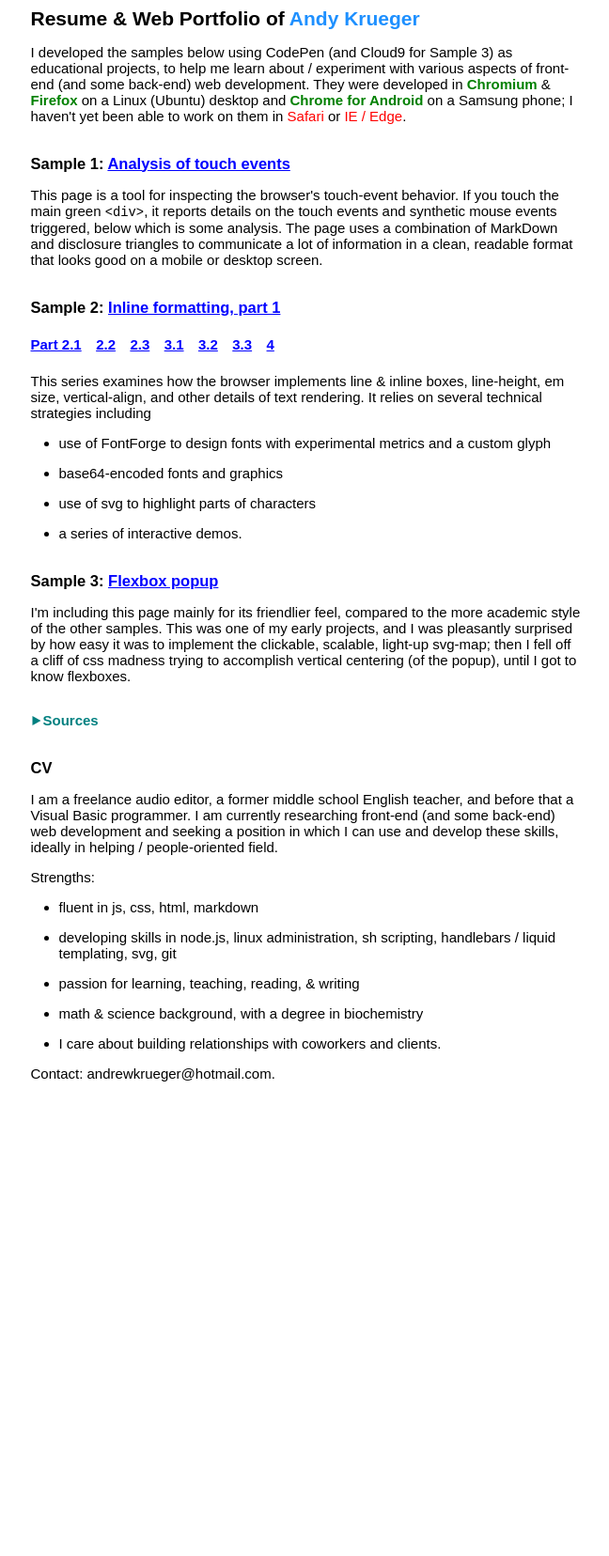
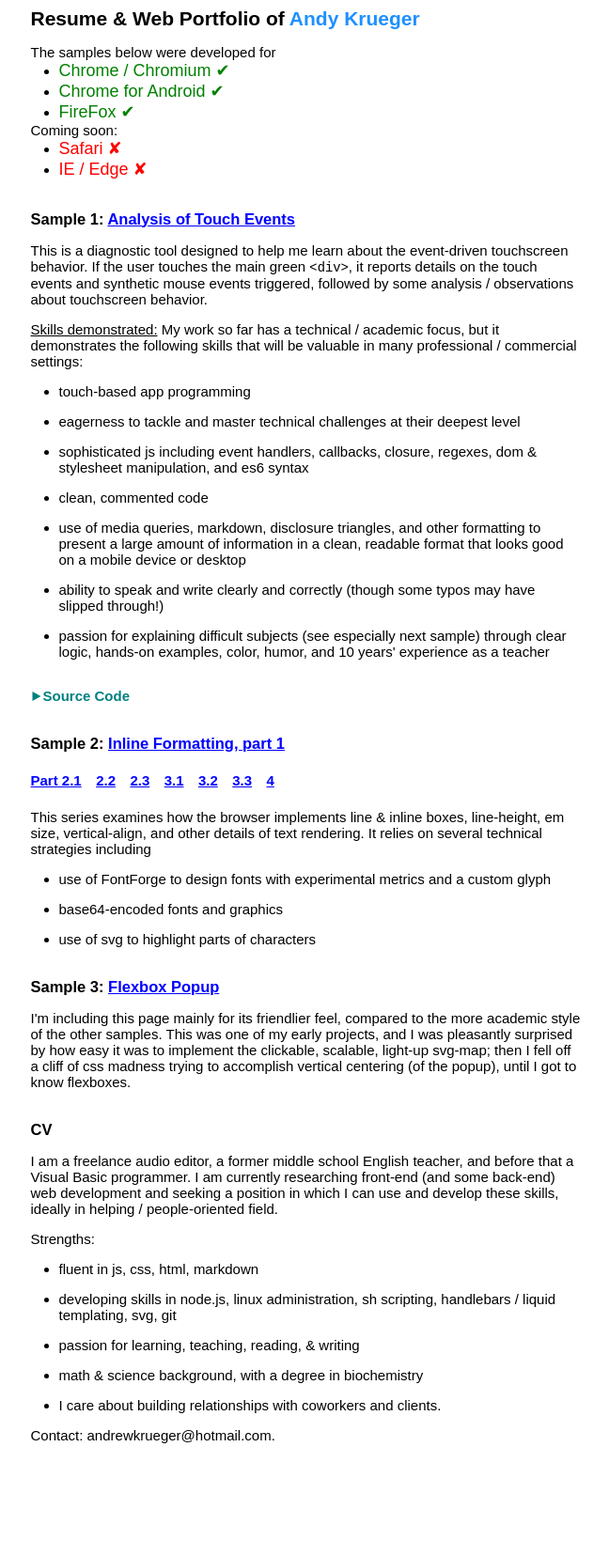
Before and after one commit to akrueg/portfolio, a Jekyll site: the page built from index.html, in a window 1280 px wide. Shown: the whole page at 94% size, without its empty margins (315-963 px from the left). Built offline with Jekyll 4.4.1, drawn with Linux system fonts in a browser that asks for light colours; before the commit the page ends 1271 px from its top, so only the background shows below that.

Commit message:
Update index.html

```diff
--- a/index.html
+++ b/index.html
@@ -7,24 +7,71 @@ js    : index
 
 <h2>Resume &amp; Web Portfolio of <em>Andy Krueger</em>{#spanMyName}</h2>
 
-<p>I developed the samples below using CodePen (and Cloud9 for
-Sample 3) as educational projects, to help me learn about /
-experiment with various aspects of front-end (and some back-end)
-web development.  They were developed in <em>Chromium</em>{green!} &amp; <em>Firefox</em>{green!}
-on a Linux (Ubuntu) desktop and <em>Chrome for Android</em>{green!}
-on a Samsung phone; I haven&#39;t yet been able to work on them in <em>Safari</em>{red}
-or <em>IE / Edge</em>{red}.</p>
+<p>The samples below were developed for </p>
 
-<h3>Sample 1: <a href="https://akrueg.github.io/portfolio/sample_touch/touch">Analysis of touch events</a></h3>
+<ul>
+<li><span class='goodBrowser'>Chrome / Chromium</span></li>
+<li><span class='goodBrowser'>Chrome for Android</span></li>
+<li><span class='goodBrowser'>FireFox</span> </li>
+</ul>
 
-<p>This page is a tool for inspecting the browser&#39;s touch-event behavior.
-If you touch the main green <code>&lt;div&gt;</code>, it reports details on the
-touch events and synthetic mouse events triggered, below which
-is some analysis.  The page uses a combination of MarkDown and
-disclosure triangles to communicate a lot of information in a clean,
-readable format that looks good on a mobile or desktop screen.</p>
+<p>Coming soon: </p>
 
-<h3>Sample 2: <a href="https://akrueg.github.io/portfolio/sample_inline/inline1">Inline formatting, part&nbsp;1</a></h3>
+<ul>
+<li><span class='badBrowser'>Safari</span></li>
+<li><span class='badBrowser'>IE / Edge</span></li>
+</ul>
+
+<h3>Sample 1: <a href="https://akrueg.github.io/portfolio/sample_touch/touch">Analysis of Touch Events</a></h3>
+
+<p>This is a diagnostic tool designed to help me learn about the
+event-driven touchscreen behavior.  If the user touches the main
+green <code>&lt;div&gt;</code>, it reports details on the touch events and
+synthetic mouse events triggered, followed by some analysis /
+observations about touchscreen behavior.</p>
+
+<p>_<strong><em>Skills demonstrated:</em></strong>_ My work so far has a technical / academic
+focus, but it demonstrates the following skills that will be valuable
+in many professional / commercial settings:</p>
+
+<ul>
+<li><p>touch-based app programming</p></li>
+<li><p>eagerness to tackle and master technical challenges at their deepest
+level</p></li>
+<li><p>sophisticated js including event handlers, callbacks, closure, regexes,
+dom &amp; stylesheet manipulation, and es6 syntax</p></li>
+<li><p>clean, commented code</p></li>
+<li><p>use of media queries, markdown, disclosure triangles, and other
+formatting to present a large amount of information in a clean,
+readable format that looks good on a mobile device or desktop</p></li>
+<li><p>ability to speak and write clearly and correctly (though some typos
+may have slipped through!)</p></li>
+<li><p>passion for explaining difficult subjects (see especially next sample)
+through clear logic, hands-on examples, color, humor, and 10 years&#39;
+experience as a teacher  </p></li>
+</ul>
+
+<div class='discloseC mdCaptureStart'></div>
+
+<p><strong>Source Code</strong></p>
+
+<ul>
+<li><p>GitHub repo of this portfolio <a href="https://github.com/akrueg/portfolio"><span></span></a>.</p></li>
+<li><p>Index of all pages on CodePen <a href="https://codepen.io/akrueg/pen/BLoJxB"><span></span></a>,
+which contains the samples listed here plus further research on touch
+events, inline formatting, flexboxes, and other topics.</p></li>
+<li><p>Sample 1 on CodePen <a href="https://codepen.io/akrueg/pen/groBgm"><span></span></a>,
+which contains the page&#39;s original markdown source - CodePen and GitHub use
+different markdown flavors (RedCarpet &amp; KramDown), so I&#39;m posting precompiled
+html on GitHub.</p></li>
+<li><p>Sample 2, part 1 on CodePen <a href="https://codepen.io/akrueg/pen/rLxzdE"><span></span></a>;
+the other parts are listed on the CodePen index page above.</p></li>
+<li><p>Sample 3 on CodePen <a href="https://codepen.io/akrueg/pen/qaNYjN"><span></span></a>.</p></li>
+</ul>
+
+<div class='mdCaptureEnd'></div>
+
+<h3>Sample 2: <a href="https://akrueg.github.io/portfolio/sample_inline/inline1">Inline Formatting, part 1</a></h3>
 
 <p><strong><a href="https://akrueg.github.io/portfolio/sample_inline/inline21">Part 2.1</a>
 <a href="https://akrueg.github.io/portfolio/sample_inline/inline22">2.2</a>
@@ -43,37 +90,16 @@ It relies on several technical strategies including</p>
 custom glyph</p></li>
 <li><p>base64-encoded fonts and graphics</p></li>
 <li><p>use of svg to highlight parts of characters</p></li>
-<li><p>a series of interactive demos.</p></li>
 </ul>
 
-<h3>Sample 3: <a href="https://akrueg.github.io/portfolio/sample_flex/flex">Flexbox popup</a></h3>
+<h3>Sample 3: <a href="https://akrueg.github.io/portfolio/sample_flex/flex">Flexbox Popup</a></h3>
 
 <p>I&#39;m including this page mainly for its friendlier feel, compared to
 the more academic style of the other samples.  This was one of my
 early projects, and I was pleasantly surprised by how easy it was to
 implement the clickable, scalable, light-up svg-map; then I fell off a
 cliff of css madness trying to accomplish vertical centering (of the popup),
-until I got to know flexboxes.  </p>
-
-<div class='discloseC mdCaptureStart'></div>
-
-<p><strong>Sources</strong></p>
-
-<ul>
-<li><p>GitHub repo of this portfolio <a href="https://github.com/akrueg/portfolio"><span></span></a>.</p></li>
-<li><p>Index of all pages on CodePen <a href="https://codepen.io/akrueg/pen/BLoJxB"><span></span></a>,
-which contains the samples listed here plus further research on touch
-events, inline formatting, flexboxes, and other topics.</p></li>
-<li><p>Sample 1 on CodePen <a href="https://codepen.io/akrueg/pen/groBgm"><span></span></a>,
-which contains the page&#39;s original markdown source.  CodePen and GitHub use
-different markdown flavors (RedCarpet &amp; KramDown).  I&#39;m using CodePen for
-markdown compilation and posting the html output on GitHub.</p></li>
-<li><p>Sample 2, part 1 on CodePen <a href="https://codepen.io/akrueg/pen/rLxzdE"><span></span></a>;
-the other parts are listed on the CodePen index page above.</p></li>
-<li><p>Sample 3 on CodePen <a href="https://codepen.io/akrueg/pen/qaNYjN"><span></span></a>.</p></li>
-</ul>
-
-<div class='mdCaptureEnd'></div>
+until I got to know flexboxes.</p>
 
 <h3>CV</h3>
 
```
